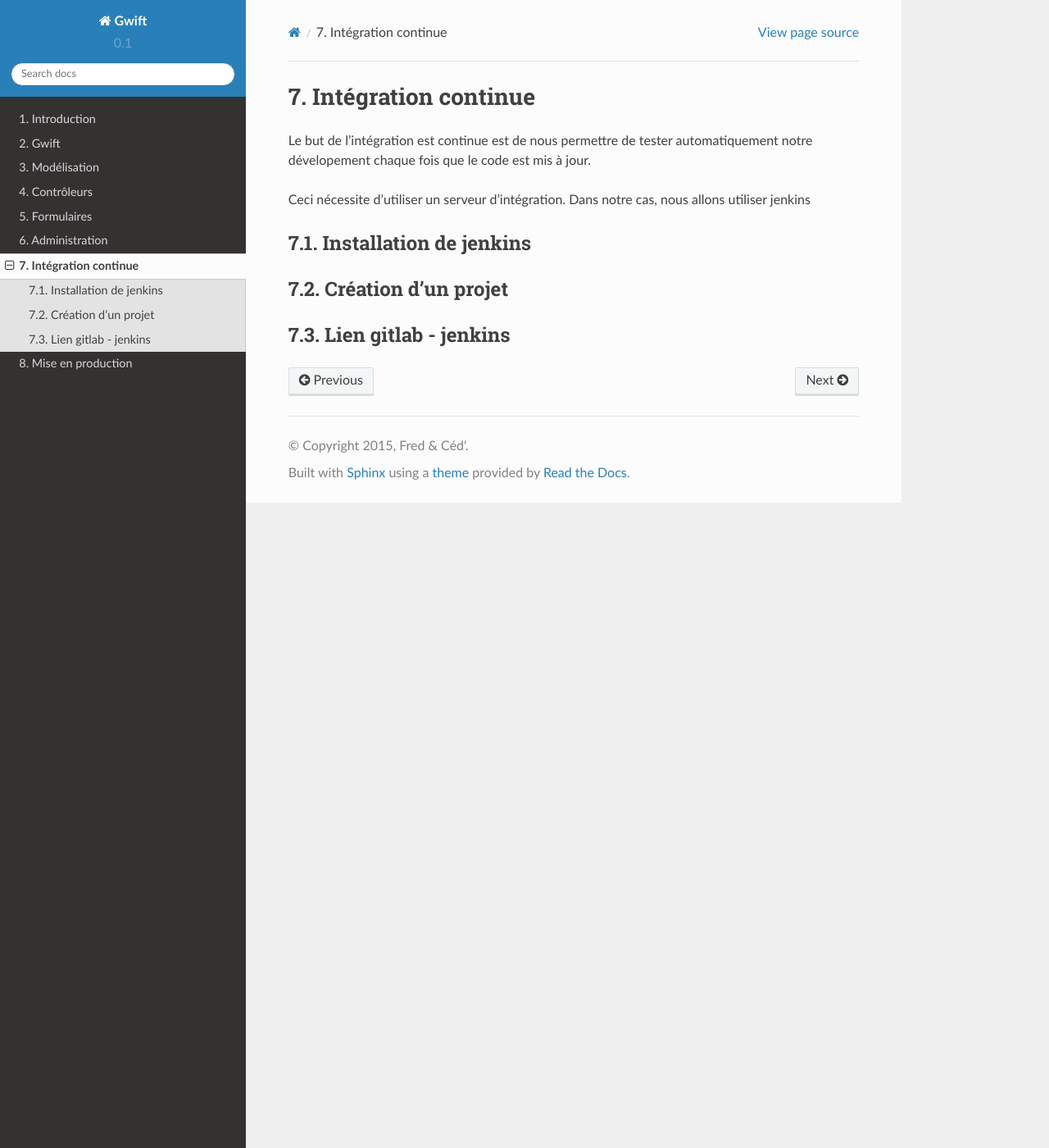
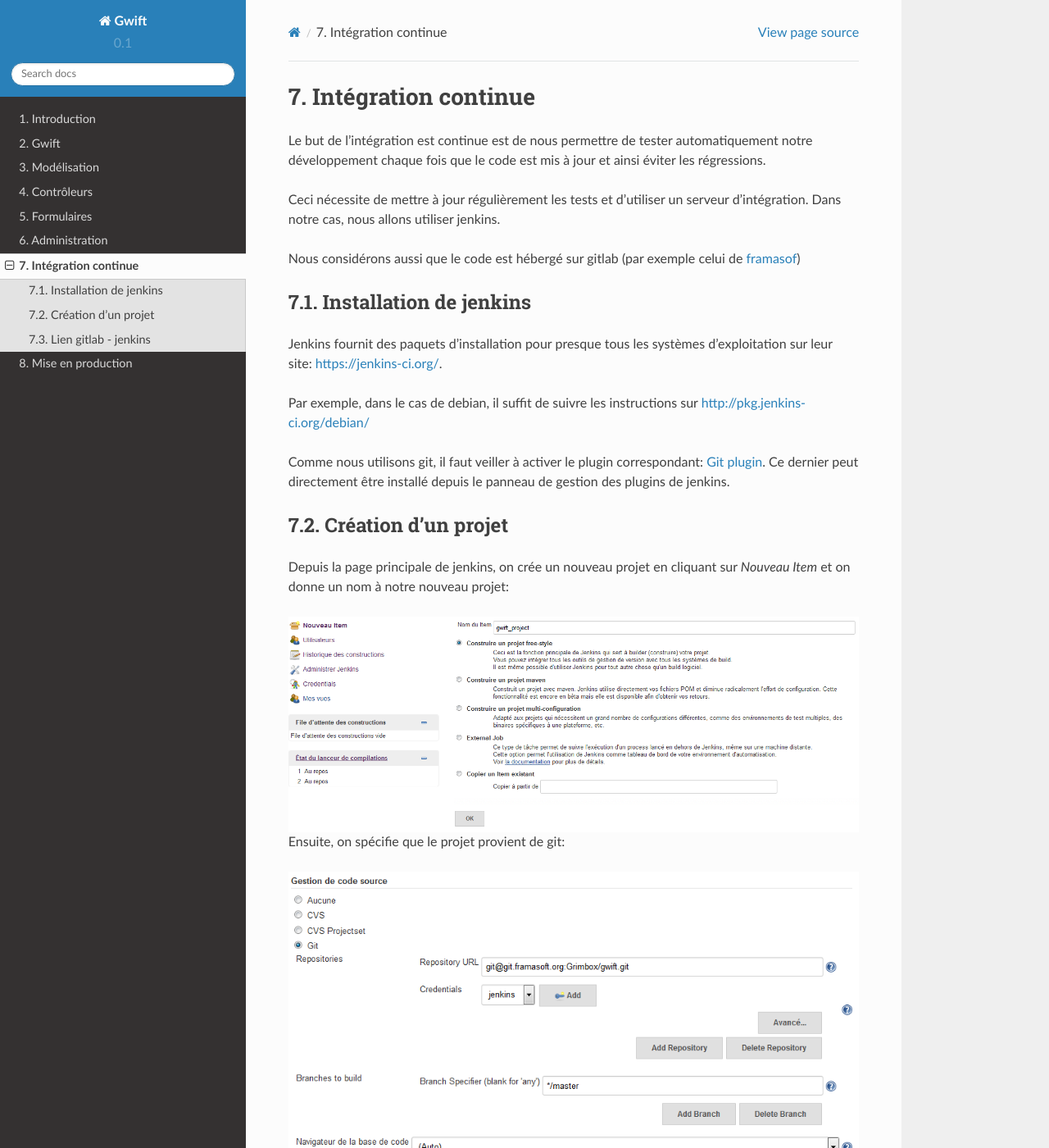
Before and after one commit to Grimbox/gwift-book, a Sphinx documentation site: the page built from source/integration.rst, in a window 1280 px wide and 1400 px high. Shown: the whole window at 82% size. Built offline with Sphinx 7.4.7 and the Read the Docs theme 2.0.0, drawn with Linux system fonts in a browser that asks for light colours; pages that are not in the unit, such as notebooks, are missing from menus; some of the changed text lies outside the part shown.

Commit message:
Add continius integration

```diff
--- a/source/integration.rst
+++ b/source/integration.rst
@@ -2,18 +2,67 @@
 Intégration continue
 ====================
 
-Le but de l'intégration est continue est de nous permettre de tester automatiquement notre dévelopement chaque fois que le code est mis à jour.
+Le but de l'intégration est continue est de nous permettre de tester automatiquement notre développement chaque fois que le code est mis à jour et ainsi éviter les régressions.
 
-Ceci nécessite d'utiliser un serveur d'intégration. Dans notre cas, nous allons utiliser jenkins
+Ceci nécessite de mettre à jour régulièrement les tests et d'utiliser un serveur d'intégration. Dans notre cas, nous allons utiliser jenkins.
+
+Nous considérons aussi que le code est hébergé sur gitlab (par exemple celui de `framasof <https://git.framasoft.org/>`_)
 
 ***********************
 Installation de jenkins
 ***********************
 
+Jenkins fournit des paquets d'installation pour presque tous les systèmes d'exploitation sur leur site: `https://jenkins-ci.org/ <https://jenkins-ci.org/>`_.
+
+Par exemple, dans le cas de debian, il suffit de suivre les instructions sur `http://pkg.jenkins-ci.org/debian/ <http://pkg.jenkins-ci.org/debian/>`_
+
+Comme nous utilisons git, il faut veiller à activer le plugin correspondant: `Git plugin <https://wiki.jenkins-ci.org/display/JENKINS/Git+Plugin>`_.
+Ce dernier peut directement être installé depuis le panneau de gestion des plugins de jenkins.
+
 ********************
 Création d'un projet
 ********************
 
+Depuis la page principale de jenkins, on crée un nouveau projet en cliquant sur *Nouveau Item* et on donne un nom à notre nouveau projet:
+
+.. image:: integration/jenkins_new_project.png
+    :align: center
+
+Ensuite, on spécifie que le projet provient de git:
+
+.. image:: integration/jenkins_git.png
+    :align: center
+
+Finalement, on écrit le petit script permettant de lancer le build:
+
+.. image:: integration/jenkins_build_script.png
+    :align: center
+
+Et on sauve le tout.
+
 *********************
 Lien gitlab - jenkins
 *********************
+
+Pour que le build du projet que nous avons créé dans jenkins soit exécuté automatiquement, il est nécessaire d'autoriser le lancement du build via une url sur jenkins, cette dernière étant appelée depuis gitlab.
+
+Dans jenkins, on se rend dans les propriétés du projet et on active le déclanchement du build à distance:
+
+.. image:: integration/jenkins_build_with_url.png
+    :align: center
+
+Attention à générer un jeton d'authentification suffisamment aléatoire pour éviter que n'importe qui ne lance le build. Par exemple avec uuid en python:
+
+.. code-block:: python
+
+    >>> import uuid
+    >>> uuid.uuid4()
+    UUID('097e547c-08b4-4d4f-a8e8-2a1cf03b8463')
+    >>>
+
+Ensuite, on active crée un web hook dans gitlab:
+
+.. image:: integration/gitlab_web_hook.png
+    :align: center
+
+Voilà, à chaque push sur gitlab, jenkins lancera le build du projet et exécutera les tests associés.
```
Also changed, not shown: source/integration/gitlab_web_hook.png (added), source/integration/jenkins_build_script.png (added), source/integration/jenkins_build_with_url.png (added), source/integration/jenkins_git.png (added), source/integration/jenkins_new_project.png (added).
